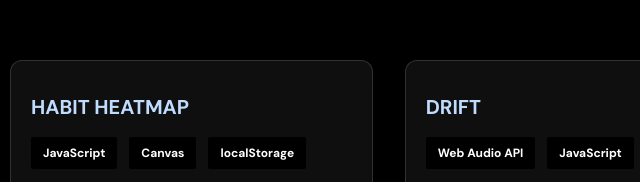
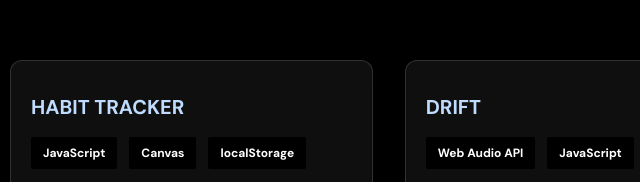
Before and after one commit to arijithalder01/Portfolio, a plain HTML site: page index.html in a window 1280 px wide. Shown: the part 2252-2434 px from the top of the page, 54-694 px from the left. Drawn offline with nearby package versions, Linux system fonts and the light colour scheme.

Commit message:
Update index.html

```diff
--- a/index.html
+++ b/index.html
@@ -383,7 +383,7 @@
   // Projects
   const projects = [
     {
-      title: 'HABIT HEATMAP',
+      title: 'HABIT TRACKER',
       tags: ['JavaScript', 'Canvas', 'localStorage'],
       description: 'A GitHub-contributions-style heatmap for tracking any personal habit. Click a day to log it, watch streaks build, export the whole year as a PNG — all stored locally, no backend.',
       url: 'https://github.com/arijithalder01/Habit-Heatmap',
```
